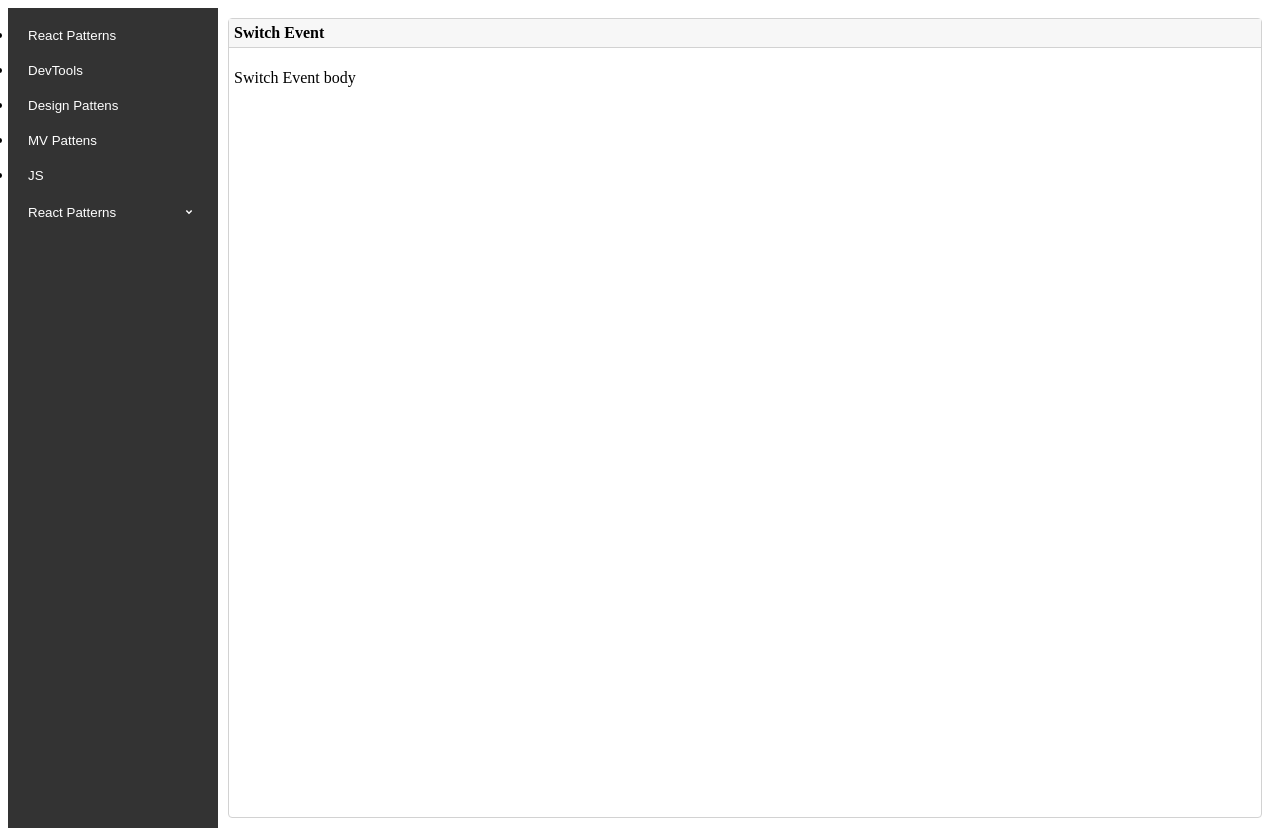
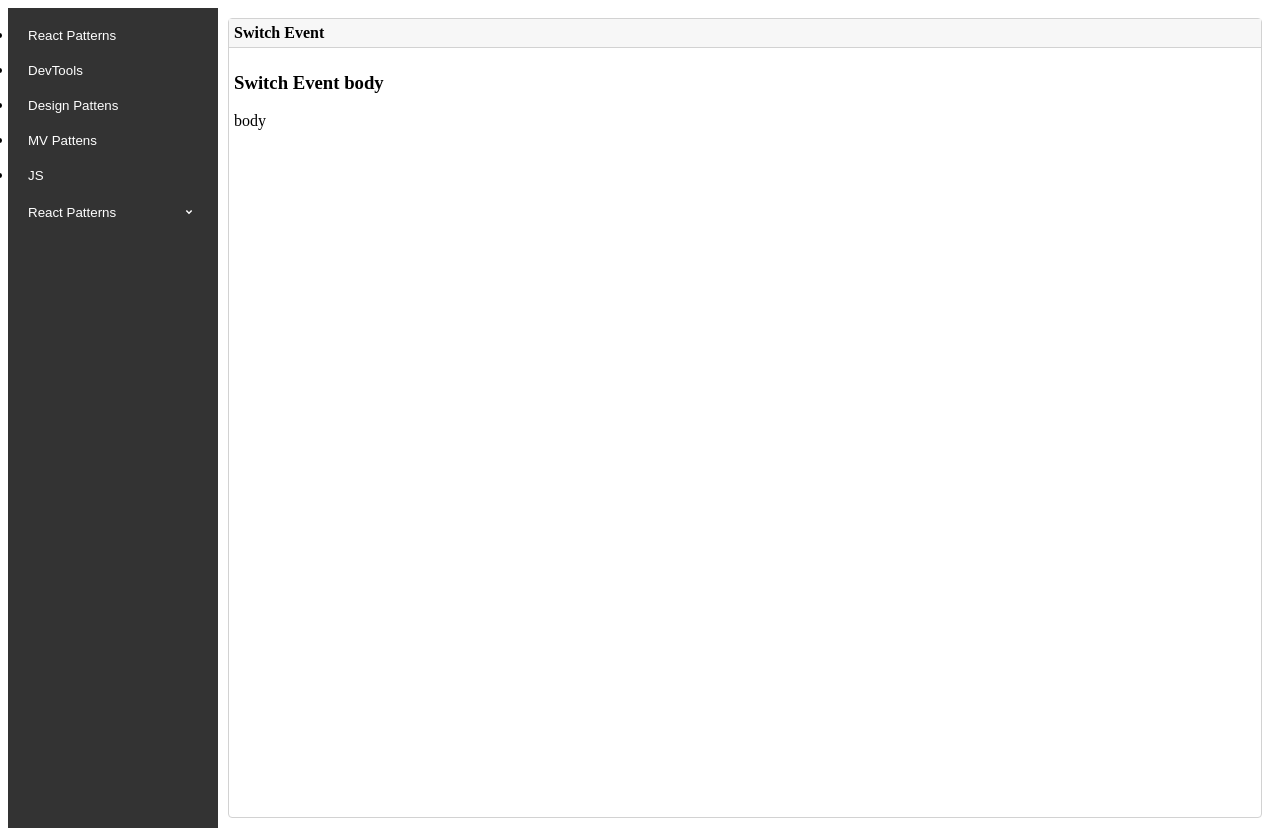
Before and after one commit to sergeypoddubnii/js-tricks, a React (Create React App) app: page /react-patterns-switch-event in a window 1280 px wide. Built offline with nearby package versions, Linux system fonts and the light colour scheme.

Commit message:
body switch event

```diff
--- a/src/Pages/react-patterns/switch-event/index.tsx
+++ b/src/Pages/react-patterns/switch-event/index.tsx
@@ -4,7 +4,8 @@ import Card from '../../../Components/Card';
 const SwitchEvent = () => {
 	return <>
 		<Card title='Switch Event'>
-			<p>Switch Event body</p>
+			<h3>Switch Event body</h3>
+			<p>body</p>
 		</Card>
 	</>;
 };
```
